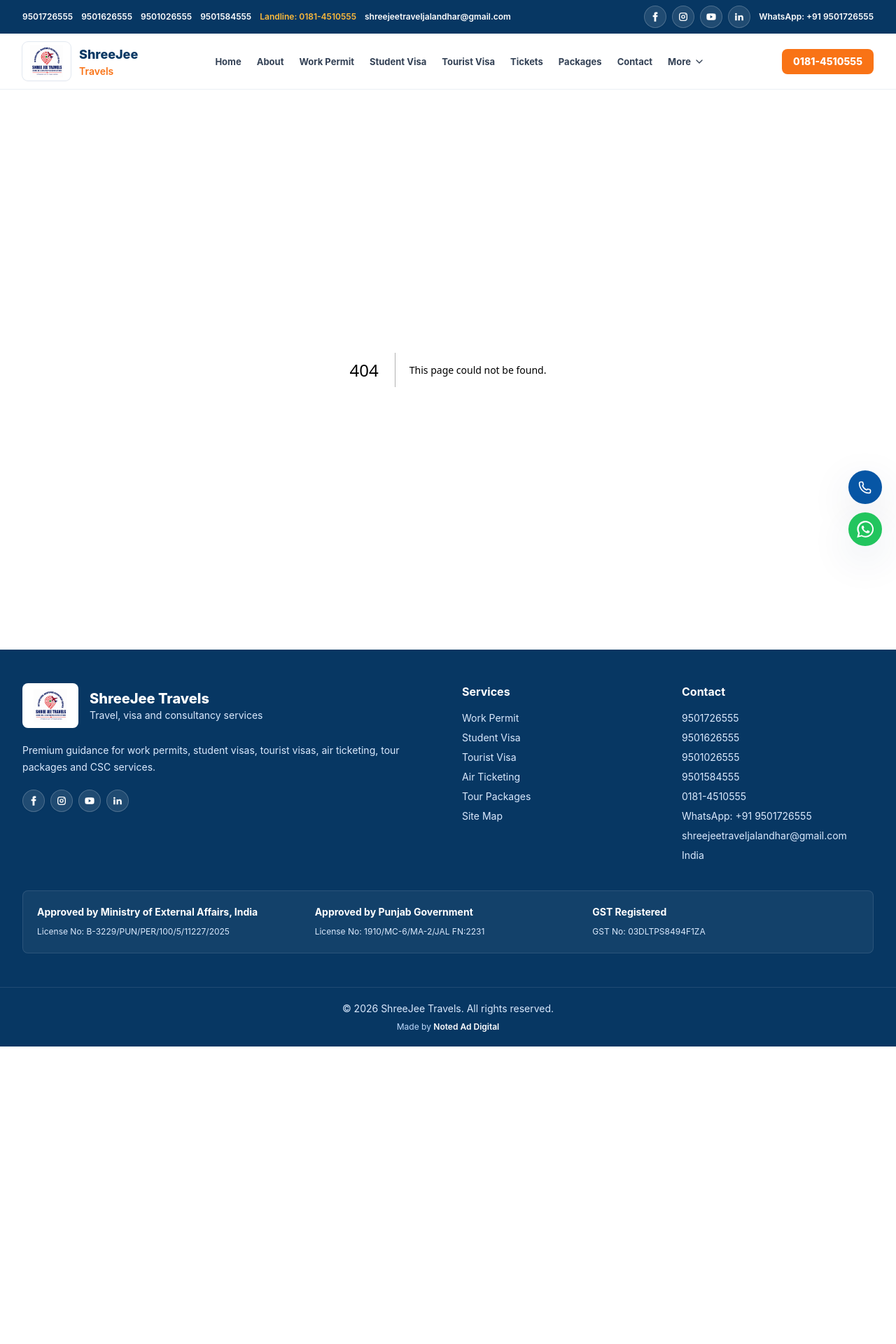
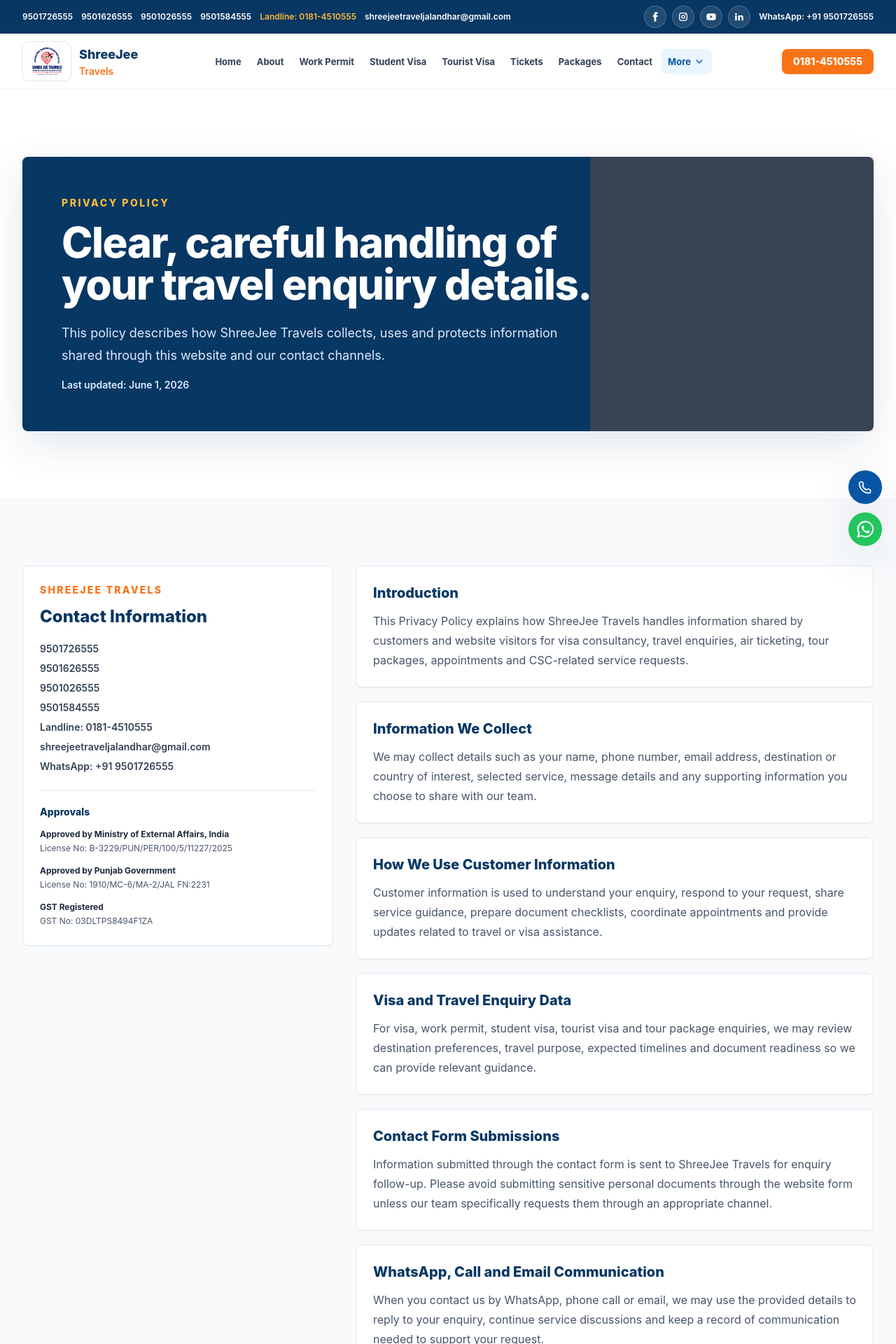
Before and after one commit to minofaprussi/shreejeetravels, a Next.js app: page /privacy-policy in a window 1280 px wide. Before the commit this address had no page. Shown: the top 1920 px of the page at 70% size. Before the commit the page ends 1495 px from the top, so only its background shows below. Built offline with nearby package versions, Linux system fonts and the light colour scheme.

Commit message:
Add files via upload

```diff
--- /dev/null
+++ b/app/privacy-policy/page.jsx
@@ -0,0 +1,130 @@
+import Link from 'next/link';
+import { site } from '@/lib/siteData';
+
+export const metadata = {
+  title: 'Privacy Policy',
+  description: 'Privacy Policy for ShreeJee Travels covering visa, travel, enquiry, contact form and communication data practices.',
+};
+
+const sections = [
+  {
+    title: 'Introduction',
+    content:
+      'This Privacy Policy explains how ShreeJee Travels handles information shared by customers and website visitors for visa consultancy, travel enquiries, air ticketing, tour packages, appointments and CSC-related service requests.',
+  },
+  {
+    title: 'Information We Collect',
+    content:
+      'We may collect details such as your name, phone number, email address, destination or country of interest, selected service, message details and any supporting information you choose to share with our team.',
+  },
+  {
+    title: 'How We Use Customer Information',
+    content:
+      'Customer information is used to understand your enquiry, respond to your request, share service guidance, prepare document checklists, coordinate appointments and provide updates related to travel or visa assistance.',
+  },
+  {
+    title: 'Visa and Travel Enquiry Data',
+    content:
+      'For visa, work permit, student visa, tourist visa and tour package enquiries, we may review destination preferences, travel purpose, expected timelines and document readiness so we can provide relevant guidance.',
+  },
+  {
+    title: 'Contact Form Submissions',
+    content:
+      'Information submitted through the contact form is sent to ShreeJee Travels for enquiry follow-up. Please avoid submitting sensitive personal documents through the website form unless our team specifically requests them through an appropriate channel.',
+  },
+  {
+    title: 'WhatsApp, Call and Email Communication',
+    content:
+      'When you contact us by WhatsApp, phone call or email, we may use the provided details to reply to your enquiry, continue service discussions and keep a record of communication needed to support your request.',
+  },
+  {
+    title: 'Cookies and Analytics',
+    content:
+      'Our website may use basic cookies or analytics tools to understand website performance, visitor activity and page usage. These tools help us improve the website experience and do not replace direct customer communication.',
+  },
+  {
+    title: 'Third-Party Links',
+    content:
+      'The website may include links to third-party platforms such as WhatsApp, social media, maps, form providers or external service pages. Their privacy practices are controlled by their own policies.',
+  },
+  {
+    title: 'Data Protection',
+    content:
+      'We aim to handle customer information carefully and use it only for legitimate business communication and service support. Access to enquiry details is limited to the team members or service partners needed to respond to the request.',
+  },
+  {
+    title: 'User Consent',
+    content:
+      'By using this website, submitting an enquiry form or contacting ShreeJee Travels through WhatsApp, phone or email, you consent to the collection and use of your information for the purposes described in this Privacy Policy.',
+  },
+];
+
+export default function PrivacyPolicyPage() {
+  return (
+    <>
+      <section className="section overflow-hidden">
+        <div className="relative rounded-lg bg-brand-navy px-6 py-14 text-white shadow-soft sm:px-10 lg:px-14">
+          <div className="absolute inset-y-0 right-0 hidden w-1/3 bg-brand-orange/20 lg:block" aria-hidden="true" />
+          <div className="relative max-w-3xl">
+            <p className="text-sm font-extrabold uppercase tracking-[0.18em] text-brand-amber">Privacy Policy</p>
+            <h1 className="mt-4 text-4xl font-extrabold tracking-tight sm:text-6xl">Clear, careful handling of your travel enquiry details.</h1>
+            <p className="mt-6 text-lg leading-8 text-blue-100">
+              This policy describes how {site.name} collects, uses and protects information shared through this website and our contact channels.
+            </p>
+            <p className="mt-4 text-sm font-semibold text-blue-100">Last updated: June 1, 2026</p>
+          </div>
+        </div>
+      </section>
+
+      <section className="bg-slate-50 py-16 sm:py-24">
+        <div className="mx-auto grid max-w-7xl gap-8 px-4 sm:px-6 lg:grid-cols-[0.75fr_1.25fr] lg:px-8">
+          <aside className="h-fit rounded-lg border border-slate-200 bg-white p-6 shadow-sm">
+            <p className="text-sm font-extrabold uppercase tracking-[0.16em] text-brand-orange">ShreeJee Travels</p>
+            <h2 className="mt-3 text-2xl font-extrabold text-brand-navy">Contact Information</h2>
+            <div className="mt-5 grid gap-2 text-sm font-semibold text-slate-700">
+              {site.phones.map((phone) => (
+                <a key={phone} href={`tel:${phone.replace(/[^0-9]/g, '')}`} className="transition hover:text-brand-orange">
+                  {phone === site.landline ? `Landline: ${phone}` : phone}
+                </a>
+              ))}
+              <a href={site.emailHref} className="break-words transition hover:text-brand-blue">{site.email}</a>
+              <a href={site.whatsapp} target="_blank" rel="noopener noreferrer" className="transition hover:text-green-600">
+                WhatsApp: +91 {site.whatsappNumber}
+              </a>
+            </div>
+            <div className="mt-6 border-t border-slate-200 pt-5">
+              <p className="text-sm font-extrabold text-brand-navy">Approvals</p>
+              <div className="mt-3 grid gap-3 text-xs leading-5 text-slate-600">
+                {site.approvals.map((approval) => (
+                  <p key={approval.title}>
+                    <span className="block font-bold text-slate-800">{approval.title}</span>
+                    {approval.label}: {approval.number}
+                  </p>
+                ))}
+              </div>
+            </div>
+          </aside>
+
+          <div className="grid gap-5">
+            {sections.map((section) => (
+              <article key={section.title} className="rounded-lg border border-slate-200 bg-white p-6 shadow-sm">
+                <h2 className="text-xl font-extrabold text-brand-navy">{section.title}</h2>
+                <p className="mt-3 leading-7 text-slate-600">{section.content}</p>
+              </article>
+            ))}
+            <article className="rounded-lg border border-brand-orange/30 bg-white p-6 shadow-sm">
+              <h2 className="text-xl font-extrabold text-brand-navy">Contact Us About Privacy</h2>
+              <p className="mt-3 leading-7 text-slate-600">
+                For questions about this Privacy Policy or how your enquiry information is handled, contact {site.name} by email, phone or WhatsApp.
+              </p>
+              <div className="mt-5 flex flex-wrap gap-3">
+                <Link href="/contact-us" className="btn-primary">Contact Us</Link>
+                <a href={site.whatsapp} target="_blank" rel="noopener noreferrer" className="btn-secondary">WhatsApp Enquiry</a>
+              </div>
+            </article>
+          </div>
+        </div>
+      </section>
+    </>
+  );
+}
--- a/components/Footer.jsx
+++ b/components/Footer.jsx
@@ -34,6 +34,7 @@
             {services.slice(0, 5).map((service) => (
               <Link key={service.href} href={service.href} className="transition hover:text-white">{service.title}</Link>
             ))}
+            <Link href="/privacy-policy" className="transition hover:text-white">Privacy Policy</Link>
             <a href={site.siteMap} target="_blank" rel="noopener noreferrer" className="transition hover:text-white">Site Map</a>
           </div>
         </div>
--- a/components/Header.jsx
+++ b/components/Header.jsx
@@ -11,8 +11,9 @@
   const [open, setOpen] = useState(false);
   const [moreOpen, setMoreOpen] = useState(false);
   const pathname = usePathname();
-  const moreLinks = navLinks.filter(([label]) => ['CSC', 'Testimonials', 'Gallery'].includes(label));
-  const primaryLinks = navLinks.filter(([label]) => !['CSC', 'Testimonials', 'Gallery'].includes(label));
+  const moreMenuLabels = ['CSC', 'Testimonials', 'Gallery', 'Privacy'];
+  const moreLinks = navLinks.filter(([label]) => moreMenuLabels.includes(label));
+  const primaryLinks = navLinks.filter(([label]) => !moreMenuLabels.includes(label));
   const isMoreActive = moreLinks.some(([, href]) => pathname === href);
 
   return (
```
Also changed, not shown: lib/siteData.js.
